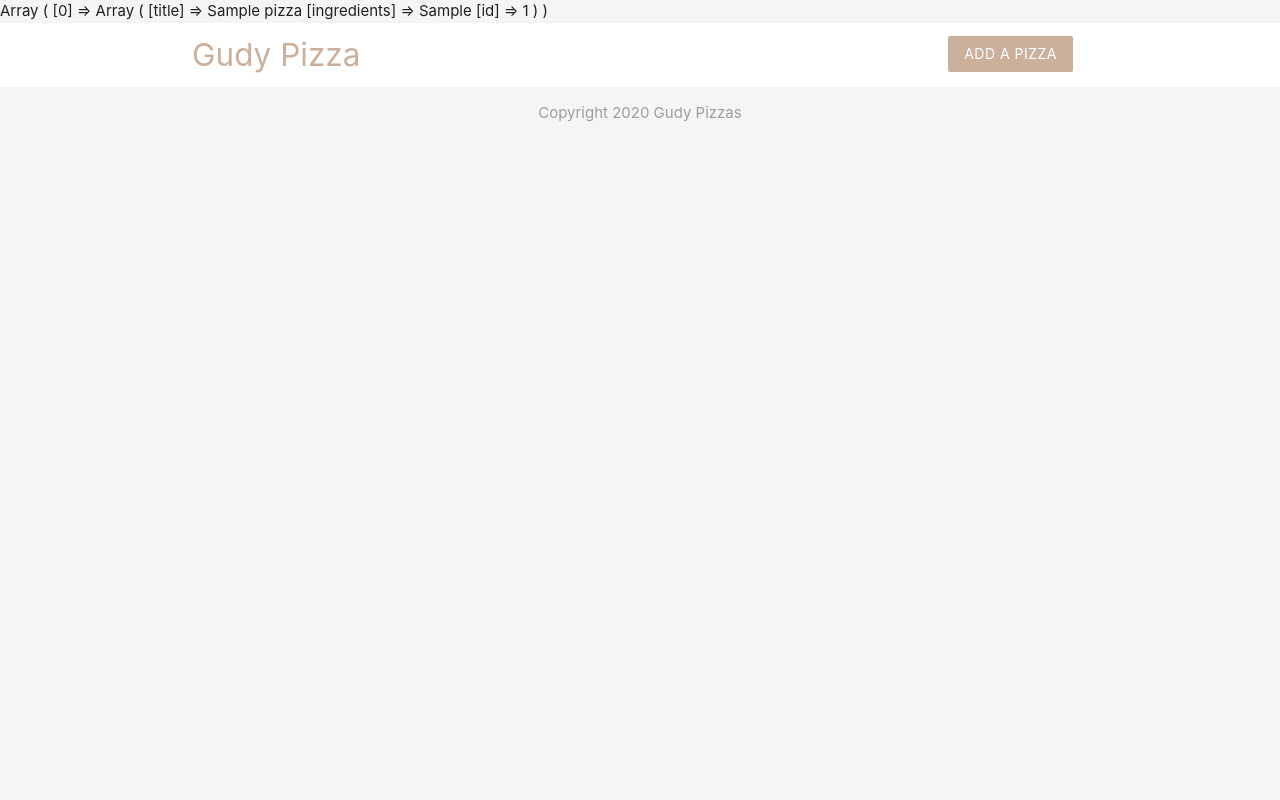
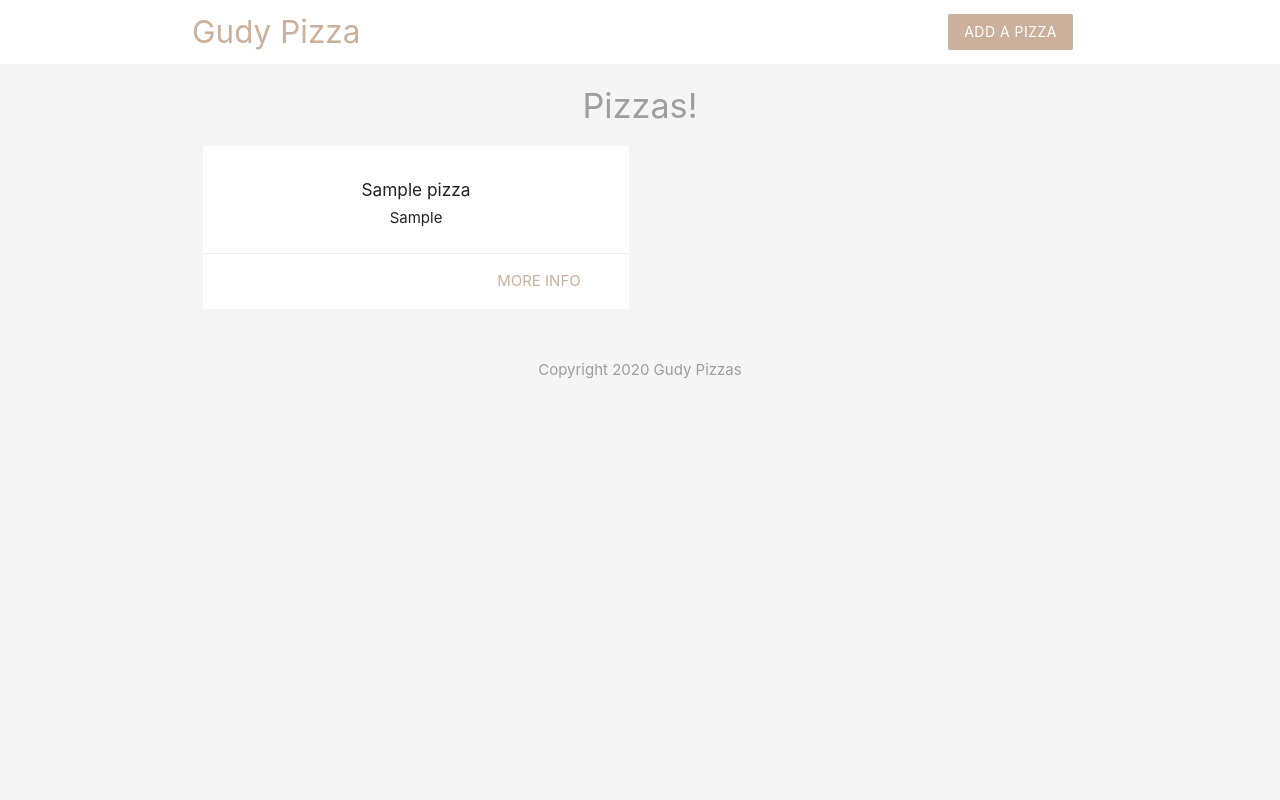
Before and after one commit to GoodnessObi/php-mysql, a PHP site: page / in a window 1280 px wide. Run offline with PHP 8.4, Linux system fonts and the light colour scheme; tables that the repository leaves empty or names only in its code hold one stand-in row (values such as "Sample post").

Commit message:
feature: render data to browser

```diff
--- a/index.php
+++ b/index.php
@@ -11,7 +11,7 @@
 
 	//write query for all pizzas
 
-	$sql = 'SELECT title, ingredients, id FROM pizzas';
+	$sql = 'SELECT title, ingredients, id FROM pizzas ORDER BY created_at';
 
 	//make query and get results
 
@@ -26,7 +26,7 @@
 	mysqli_close($conn);
 
 
-	print_r($pizzas);
+	// print_r($pizzas);
 
 ?>
 
@@ -35,11 +35,27 @@
 
 	<?php include ('templates/header.php'); ?>
 
+	<h4 class="center grey-text">Pizzas!</h4>
+	<div class="container">
+		<div class="row">
+			<?php foreach ($pizzas as $pizza) { ?>
+
+				<div class="col s6 md3">
+					<div class="card z-depth-0">
+						<div class="card-content center">
+							<h6><?php echo htmlspecialchars($pizza['title']); ?></h6>
+							<div><?php echo htmlspecialchars($pizza['ingredients']); ?></div>
+						</div>
+						<div class="card-action right-align">
+							<a class="brand-text" href="#">more info</a>
+						</div>
+					</div>
+				</div>
+
+			<?php } ?>
+		</div>
+	</div>
 
 	<?php include ('templates/footer.php'); ?>
 
-
-
-
-
 </htmlxxs
```
